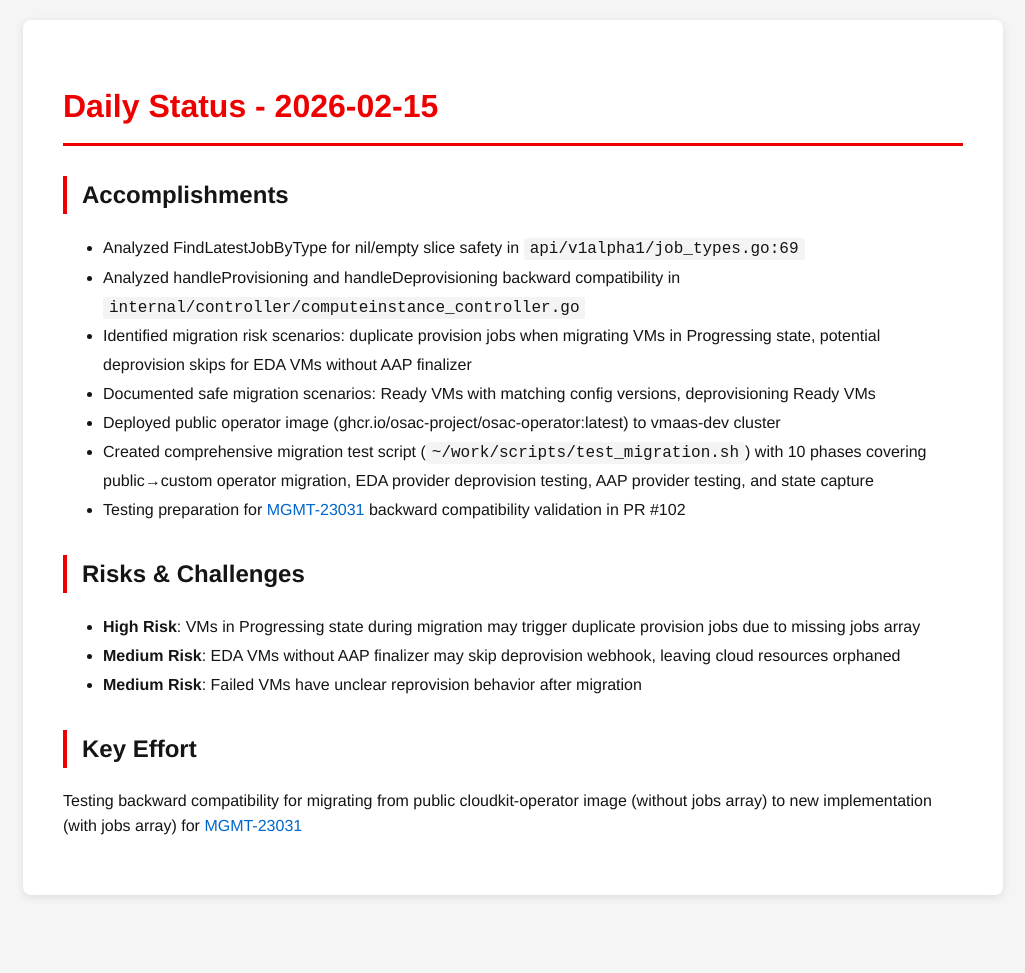
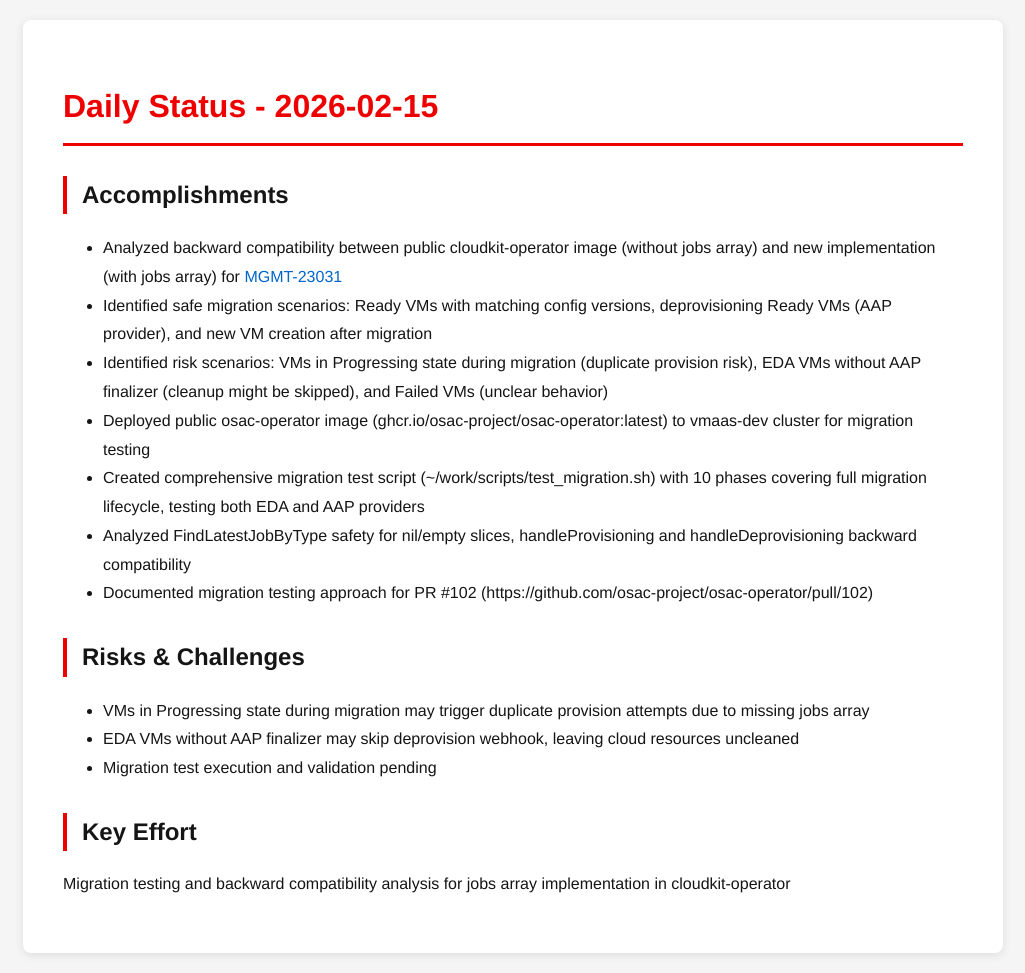
Before and after one commit to tzvatot/daily-status, a Jekyll site: the page built from 2026-02-15.md, in a window 1280 px wide. Shown: the whole page, without its empty margins (127-1152 px from the left). Built offline with Jekyll 4.4.1, drawn with Linux system fonts in a browser that asks for light colours; before the commit the page ends 915 px from its top, so only the background shows below that.

Commit message:
Daily status update - 2026-02-15

```diff
--- a/2026-02-15.md
+++ b/2026-02-15.md
@@ -7,18 +7,18 @@ date: 2026-02-15
 # Daily Status - 2026-02-15
 
 ## Accomplishments
-- Analyzed FindLatestJobByType for nil/empty slice safety in `api/v1alpha1/job_types.go:69`
-- Analyzed handleProvisioning and handleDeprovisioning backward compatibility in `internal/controller/computeinstance_controller.go`
-- Identified migration risk scenarios: duplicate provision jobs when migrating VMs in Progressing state, potential deprovision skips for EDA VMs without AAP finalizer
-- Documented safe migration scenarios: Ready VMs with matching config versions, deprovisioning Ready VMs
-- Deployed public operator image (ghcr.io/osac-project/osac-operator:latest) to vmaas-dev cluster
-- Created comprehensive migration test script (`~/work/scripts/test_migration.sh`) with 10 phases covering public→custom operator migration, EDA provider deprovision testing, AAP provider testing, and state capture
-- Testing preparation for [MGMT-23031](https://issues.redhat.com/browse/MGMT-23031) backward compatibility validation in PR #102
+- Analyzed backward compatibility between public cloudkit-operator image (without jobs array) and new implementation (with jobs array) for [MGMT-23031](https://issues.redhat.com/browse/MGMT-23031)
+- Identified safe migration scenarios: Ready VMs with matching config versions, deprovisioning Ready VMs (AAP provider), and new VM creation after migration
+- Identified risk scenarios: VMs in Progressing state during migration (duplicate provision risk), EDA VMs without AAP finalizer (cleanup might be skipped), and Failed VMs (unclear behavior)
+- Deployed public osac-operator image (ghcr.io/osac-project/osac-operator:latest) to vmaas-dev cluster for migration testing
+- Created comprehensive migration test script (~/work/scripts/test_migration.sh) with 10 phases covering full migration lifecycle, testing both EDA and AAP providers
+- Analyzed FindLatestJobByType safety for nil/empty slices, handleProvisioning and handleDeprovisioning backward compatibility
+- Documented migration testing approach for PR #102 (https://github.com/osac-project/osac-operator/pull/102)
 
 ## Risks & Challenges
-- **High Risk**: VMs in Progressing state during migration may trigger duplicate provision jobs due to missing jobs array
-- **Medium Risk**: EDA VMs without AAP finalizer may skip deprovision webhook, leaving cloud resources orphaned
-- **Medium Risk**: Failed VMs have unclear reprovision behavior after migration
+- VMs in Progressing state during migration may trigger duplicate provision attempts due to missing jobs array
+- EDA VMs without AAP finalizer may skip deprovision webhook, leaving cloud resources uncleaned
+- Migration test execution and validation pending
 
 ## Key Effort
-Testing backward compatibility for migrating from public cloudkit-operator image (without jobs array) to new implementation (with jobs array) for [MGMT-23031](https://issues.redhat.com/browse/MGMT-23031)
+Migration testing and backward compatibility analysis for jobs array implementation in cloudkit-operator
```
